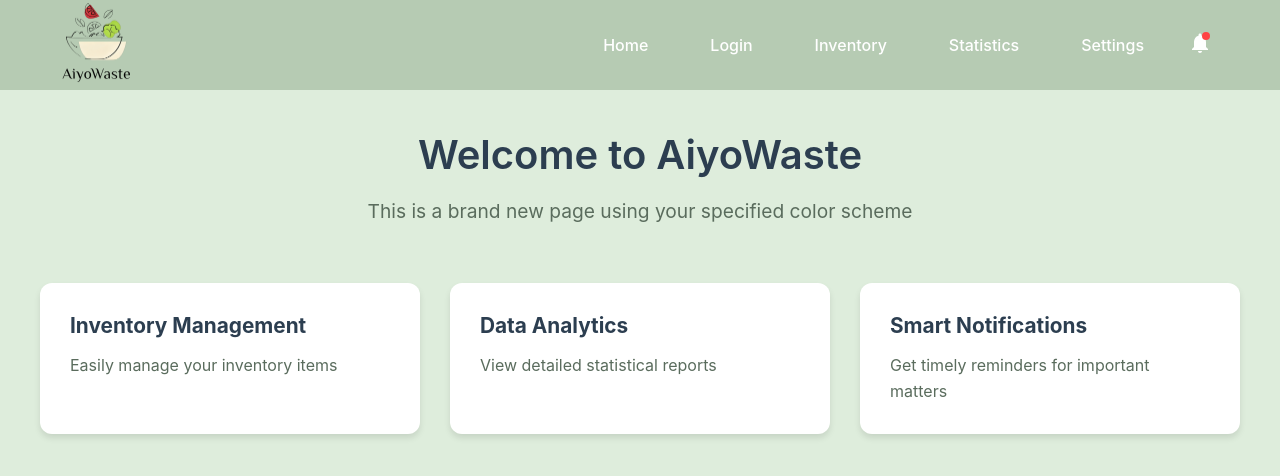
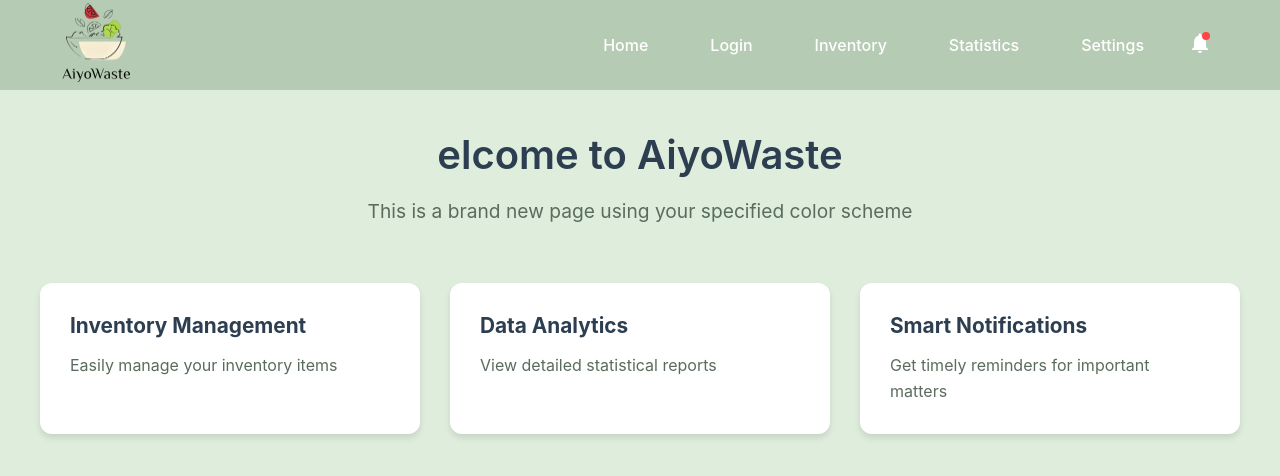
Before and after one commit to Krios69/AiyoWaste-, a Vue app: page / in a window 1280 px wide. Shown: the top 476 px of the page. Built offline with nearby package versions, Linux system fonts and the light colour scheme.

Commit message:
use case 1

```diff
--- a/src/components/MainPage.vue
+++ b/src/components/MainPage.vue
@@ -2,7 +2,7 @@
   <div class="main-page">
     <div class="page-content">
       <div class="welcome-section">
-        <h1>Welcome to AiyoWaste</h1>
+        <h1>elcome to AiyoWaste</h1>
         <p>This is a brand new page using your specified color scheme</p>
       </div>
 
```
